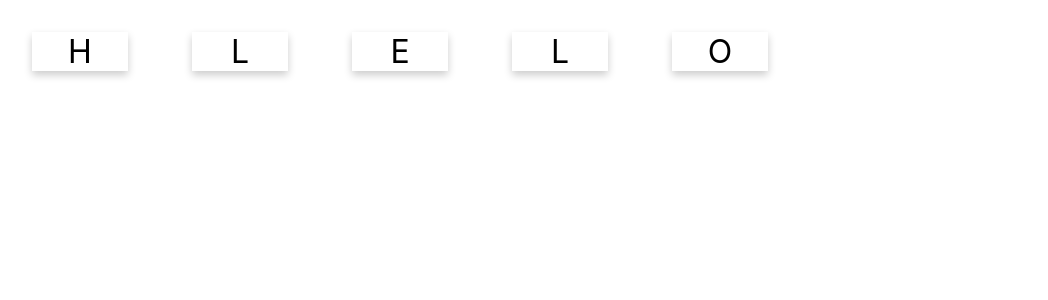
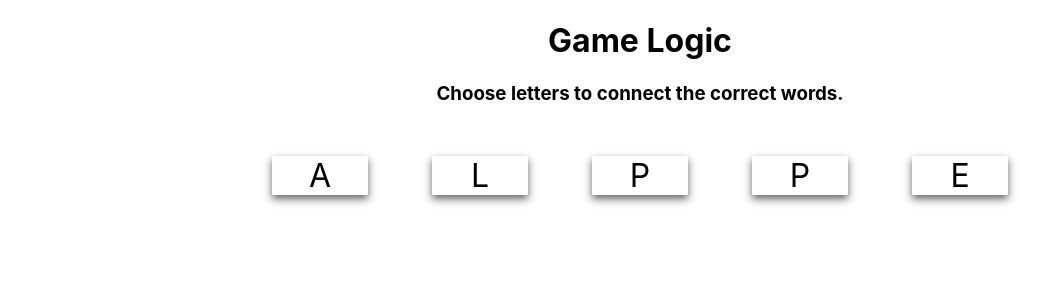
Before and after one commit to Panida-A/lab-3SA03react-6310110265, a React (Create React App) app: page / in a window 1280 px wide. Shown: the top 300 px of the page, without its empty margins (0-1048 px from the left). Built offline with nearby package versions, Linux system fonts and the light colour scheme.

Commit message:
part 7.1

```diff
--- a/src/App.css
+++ b/src/App.css
@@ -3,12 +3,13 @@
   text-align: center;
   width: 3em;
   font-size: 2em;
-  box-shadow: 0 4px 8px 0 rgba(0,0,0,0.2);
+  box-shadow: 0 4px 8px 0 hsla(0, 0%, 21%, 0.765);
   margin: 1em;
   user-select: none;
+
  }
 
  .activeCard {
-  color: red;
-  background: pink;
+  color: rgb(255, 255, 255);
+  background: rgb(86, 255, 74);
  }
--- a/src/App.js
+++ b/src/App.js
@@ -1,17 +1,25 @@
+import { size } from 'lodash';
 import './App.css';
 import CharacterCard from './CharacterCard';
 import WordCard from './WordCard';
 
-const word = 'Hello';
+const word = 'apple';
 function App() {
 
   return (
 
-    <div>
-      {
-        <WordCard value = {word}/>
-      }
+    <div style={{textAlign: "center"}}>
+      <main>
+        <h1>
+          Game Logic
+        </h1>
+        <h3>
+          Choose letters to connect the correct words.
+        </h3>
+      </main>
+      <WordCard value = {word}/>
     </div>
+
 
   );
 }
--- a/src/WordCard.js
+++ b/src/WordCard.js
@@ -28,7 +28,7 @@ export default function WordCard(props) {
 
         if(guess.length == state.word.length) {
             if(guess == state.word) {
-                console.log('Yeah!')
+                console.log('Complete!')
                 setState({...state, complete: true})
             }
             else {
```
